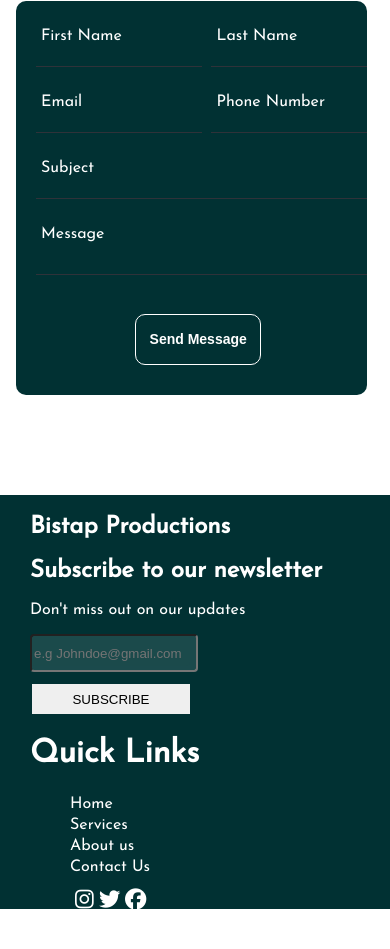
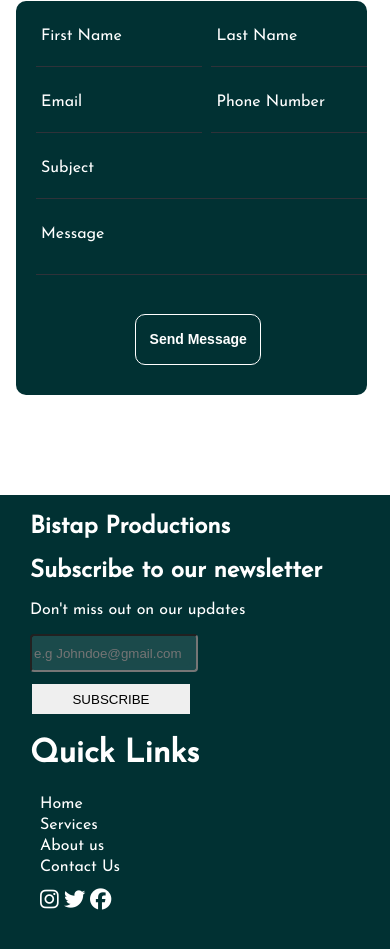
Before and after one commit to IamSteveAde/bistap, a plain HTML site: page index.html in a window 390 px wide. Shown: the part 3928-4877 px from the top of the page. Before the commit the page ends 4837 px from the top, so only its background shows below. Drawn offline with nearby package versions, Linux system fonts and the light colour scheme.

Commit message:
Add files via upload

```diff
--- a/css/index.css
+++ b/css/index.css
@@ -818,6 +818,15 @@ input[type=submit]:hover{
         float: none;
         position: relative;
         left: 30px;
+        margin-bottom: 60px;
+    }
+    .foot2 ul{
+        position: relative;
+        left: -30px;
+    }
+    .foot2 i{
+        position: relative;
+        left: 10px;
     }
     .subscribe-button{
         background-color: #013133;
```
